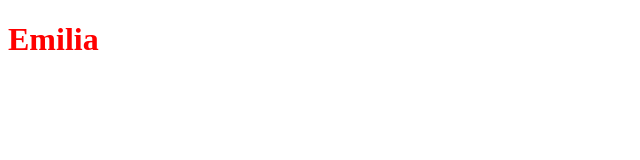
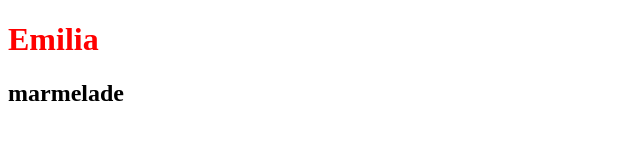
Before and after one commit to emipa123/git-test, a plain HTML site: page index.html in a window 1280 px wide. Shown: the whole page, without its empty margins (0-640 px from the left). Drawn offline with Linux system fonts and the light colour scheme.

Commit message:
h2 tilføljet

```diff
--- a/index.html
+++ b/index.html
@@ -11,6 +11,7 @@
 
 <body>
     <h1>Emilia</h1>
+    <h2>marmelade</h2>
 
 </body>
 
```
